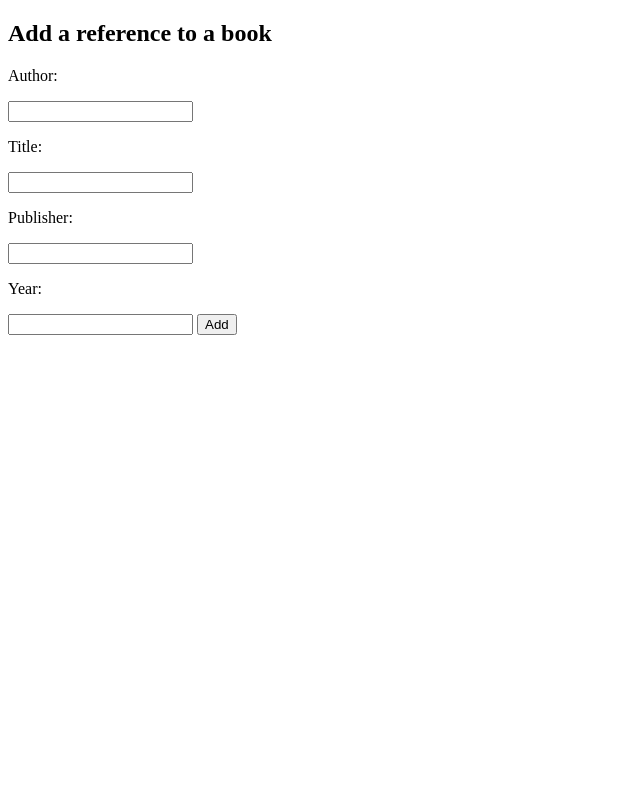
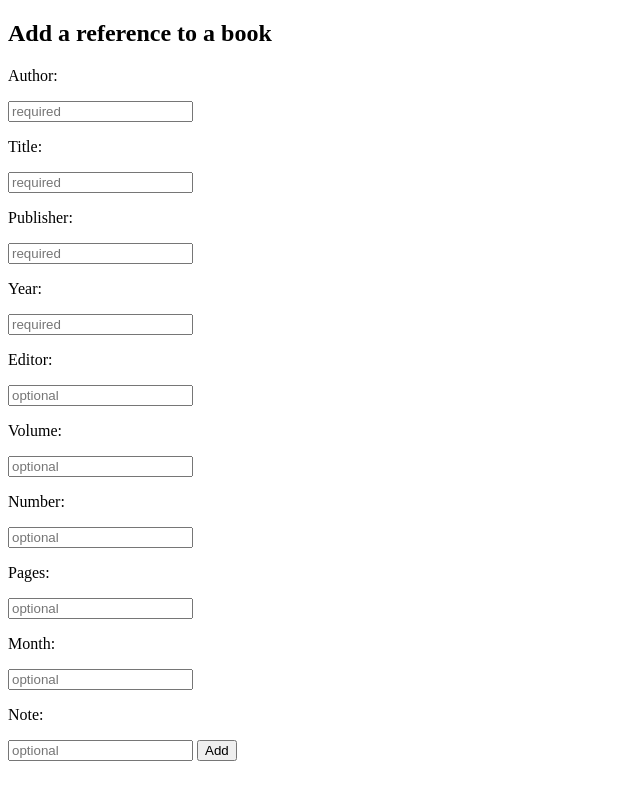
Before and after one commit to KaEerola/IceLime, a Flask app: page /add_book in a window 1280 px wide. Shown: the whole page, without its empty margins (0-640 px from the left). Run offline with Flask 3, Linux system fonts and the light colour scheme.

Commit message:
Added optional fields

```diff
--- a/src/templates/add_book.html
+++ b/src/templates/add_book.html
@@ -10,13 +10,25 @@ Create a reference
 
 <form action="/add_book" method="post">
   <p>Author:</p>
-  <input type="text" name="author">
+  <input type="text" name="author" placeholder="required" required>
   <p>Title:</p>
-  <input type="text" name="title">
+  <input type="text" name="title" placeholder="required" required>
   <p>Publisher:</p>
-  <input type="text" name="publisher">
+  <input type="text" name="publisher" placeholder="required" required>
   <p>Year:</p>
-  <input type="number" name="year">
+  <input type="number" name="year" placeholder="required" required>
+  <p>Editor:</p>
+  <input type="text" name="editor" placeholder="optional">
+  <p>Volume:</p>
+  <input type="text" name="volume" placeholder="optional">
+  <p>Number:</p>
+  <input type="text" name="number" placeholder="optional">
+  <p>Pages:</p>
+  <input type="text" name="pages" placeholder="optional">
+  <p>Month:</p>
+  <input type="text" name="month" placeholder="optional">
+  <p>Note:</p>
+  <input type="text" name="note" placeholder="optional">
   <button type="submit">
     Add
   </button>
```
